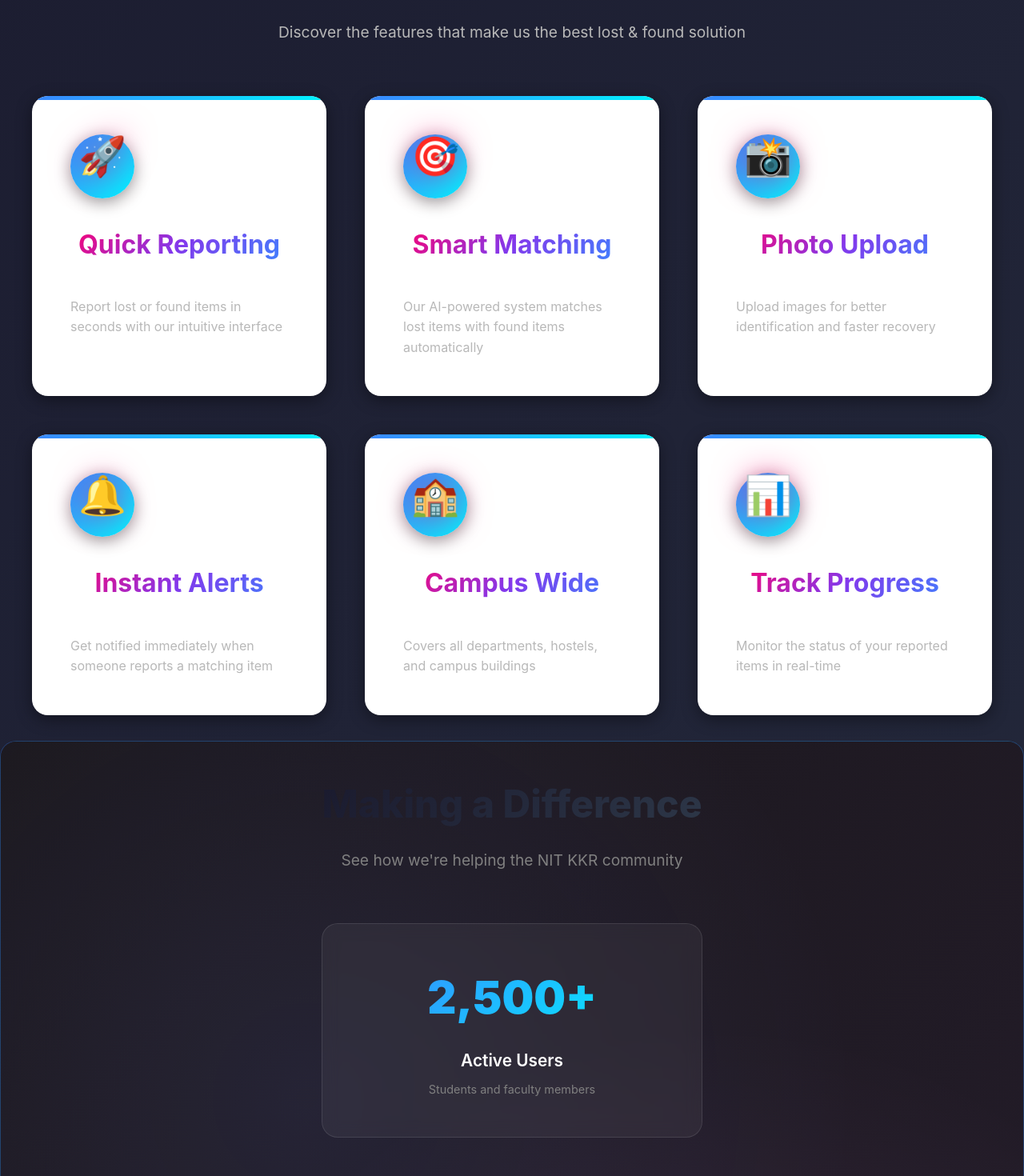
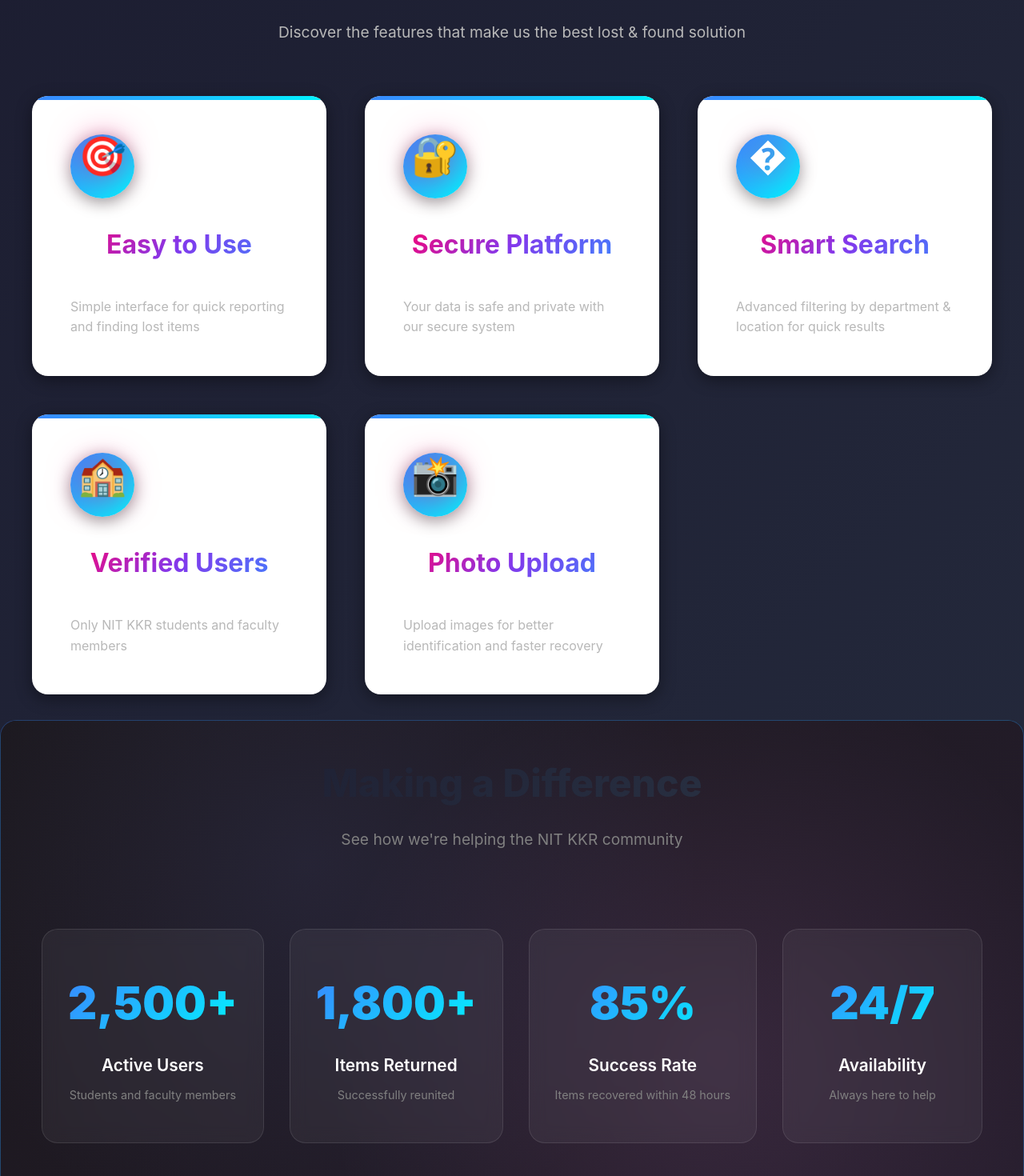
Before and after one commit to Pawan-Kumar-56/lostfound-frontend, a React (Vite) app: page / in a window 1280 px wide. Shown: the part 900-2370 px from the top of the page at 80% size. Built offline with nearby package versions, Linux system fonts and the light colour scheme.

Commit message:
Update features section to 5 specific features and make stats horizontal

```diff
--- a/src/Home.css
+++ b/src/Home.css
@@ -367,11 +367,30 @@ body {
   color: var(--text-light);
 }
 
-.stats-grid {
-  display: grid;
-  grid-template-columns: repeat(auto-fit, minmax(250px, 1fr));
-  gap: 3rem;
-  margin-top: 4rem;
+.stats-slider {
+  display: flex;
+  align-items: center;
+  justify-content: center;
+  gap: 2rem;
+  max-width: 1200px;
+  margin: 4rem auto 0;
+  overflow-x: auto;
+  padding: 2rem 0;
+  scroll-snap-type: x mandatory;
+}
+
+.stats-slider::-webkit-scrollbar {
+  height: 8px;
+}
+
+.stats-slider::-webkit-scrollbar-track {
+  background: rgba(255, 255, 255, 0.1);
+  border-radius: 4px;
+}
+
+.stats-slider::-webkit-scrollbar-thumb {
+  background: var(--accent-color);
+  border-radius: 4px;
 }
 
 .stat-card {
@@ -382,12 +401,16 @@ body {
   border-radius: 20px;
   border: 1px solid rgba(255, 255, 255, 0.1);
   transition: all 0.3s ease;
+  min-width: 250px;
+  max-width: 300px;
+  flex-shrink: 0;
+  scroll-snap-align: center;
 }
 
 .stat-card:hover {
   transform: translateY(-5px);
   background: rgba(255, 255, 255, 0.1);
-  border-color: rgba(255, 255, 255, 0.2);
+  border-color: rgba(255, 0, 110, 0.3);
 }
 
 .stat-number {
--- a/src/Home.jsx
+++ b/src/Home.jsx
@@ -58,20 +58,38 @@ const Home = () => {
         <div className="features-grid">
           <div className="feature-card">
             <div className="feature-icon-wrapper">
-              <div className="feature-icon">🚀</div>
+              <div className="feature-icon">🎯</div>
             </div>
-            <h3 className="feature-title">Quick Reporting</h3>
+            <h3 className="feature-title">Easy to Use</h3>
             <p className="feature-description">
-              Report lost or found items in seconds with our intuitive interface
+              Simple interface for quick reporting and finding lost items
             </p>
           </div>
           <div className="feature-card">
             <div className="feature-icon-wrapper">
-              <div className="feature-icon">🎯</div>
+              <div className="feature-icon">🔐</div>
             </div>
-            <h3 className="feature-title">Smart Matching</h3>
+            <h3 className="feature-title">Secure Platform</h3>
             <p className="feature-description">
-              Our AI-powered system matches lost items with found items automatically
+              Your data is safe and private with our secure system
+            </p>
+          </div>
+          <div className="feature-card">
+            <div className="feature-icon-wrapper">
+              <div className="feature-icon">�</div>
+            </div>
+            <h3 className="feature-title">Smart Search</h3>
+            <p className="feature-description">
+              Advanced filtering by department & location for quick results
+            </p>
+          </div>
+          <div className="feature-card">
+            <div className="feature-icon-wrapper">
+              <div className="feature-icon">🏫</div>
+            </div>
+            <h3 className="feature-title">Verified Users</h3>
+            <p className="feature-description">
+              Only NIT KKR students and faculty members
             </p>
           </div>
           <div className="feature-card">
@@ -81,33 +99,6 @@ const Home = () => {
             <h3 className="feature-title">Photo Upload</h3>
             <p className="feature-description">
               Upload images for better identification and faster recovery
-            </p>
-          </div>
-          <div className="feature-card">
-            <div className="feature-icon-wrapper">
-              <div className="feature-icon">🔔</div>
-            </div>
-            <h3 className="feature-title">Instant Alerts</h3>
-            <p className="feature-description">
-              Get notified immediately when someone reports a matching item
-            </p>
-          </div>
-          <div className="feature-card">
-            <div className="feature-icon-wrapper">
-              <div className="feature-icon">🏫</div>
-            </div>
-            <h3 className="feature-title">Campus Wide</h3>
-            <p className="feature-description">
-              Covers all departments, hostels, and campus buildings
-            </p>
-          </div>
-          <div className="feature-card">
-            <div className="feature-icon-wrapper">
-              <div className="feature-icon">📊</div>
-            </div>
-            <h3 className="feature-title">Track Progress</h3>
-            <p className="feature-description">
-              Monitor the status of your reported items in real-time
             </p>
           </div>
         </div>
@@ -121,7 +112,7 @@ const Home = () => {
             <h2 className="section-title">Making a Difference</h2>
             <p className="section-subtitle">See how we're helping the NIT KKR community</p>
           </div>
-          <div className="stats-grid">
+          <div className="stats-slider">
             <div className="stat-card">
               <div className="stat-number">2,500+</div>
               <div className="stat-label">Active Users</div>
```
